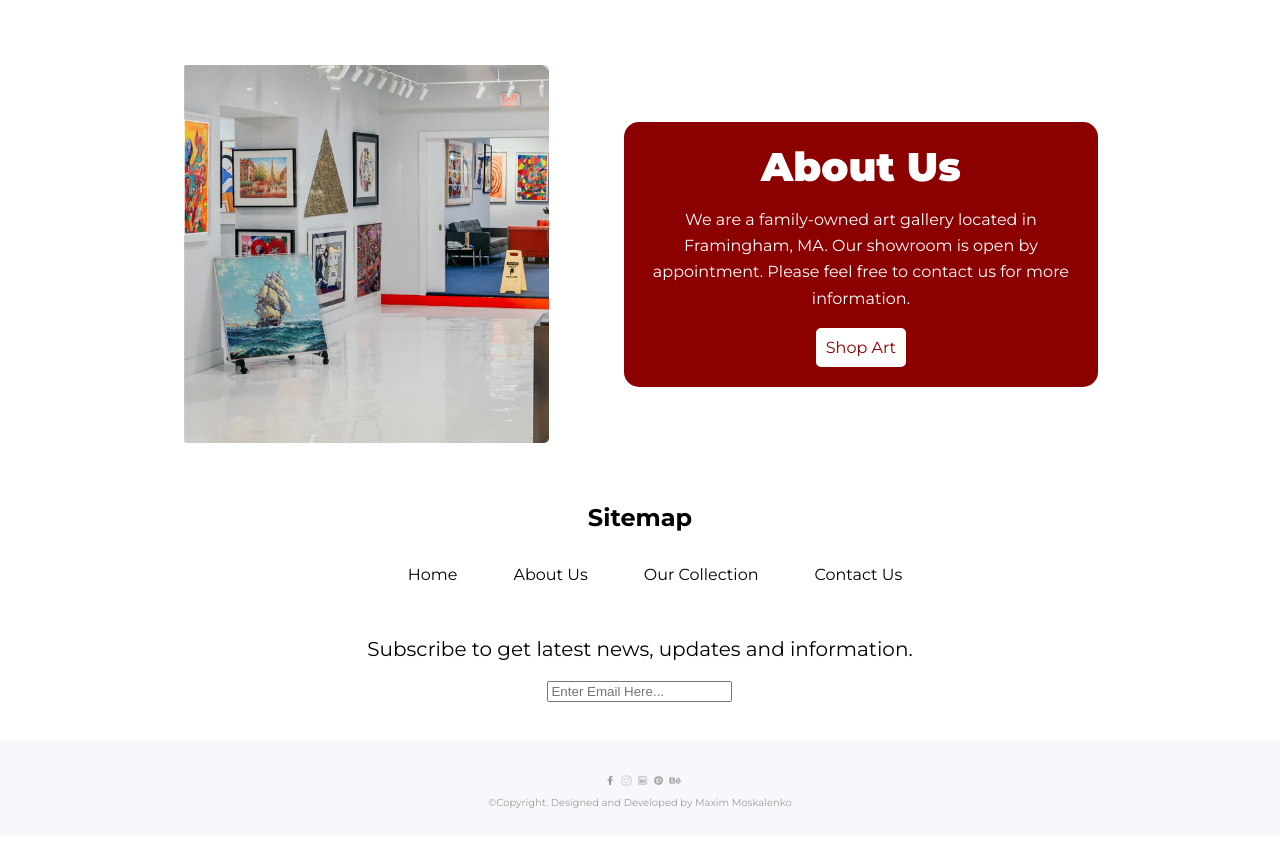
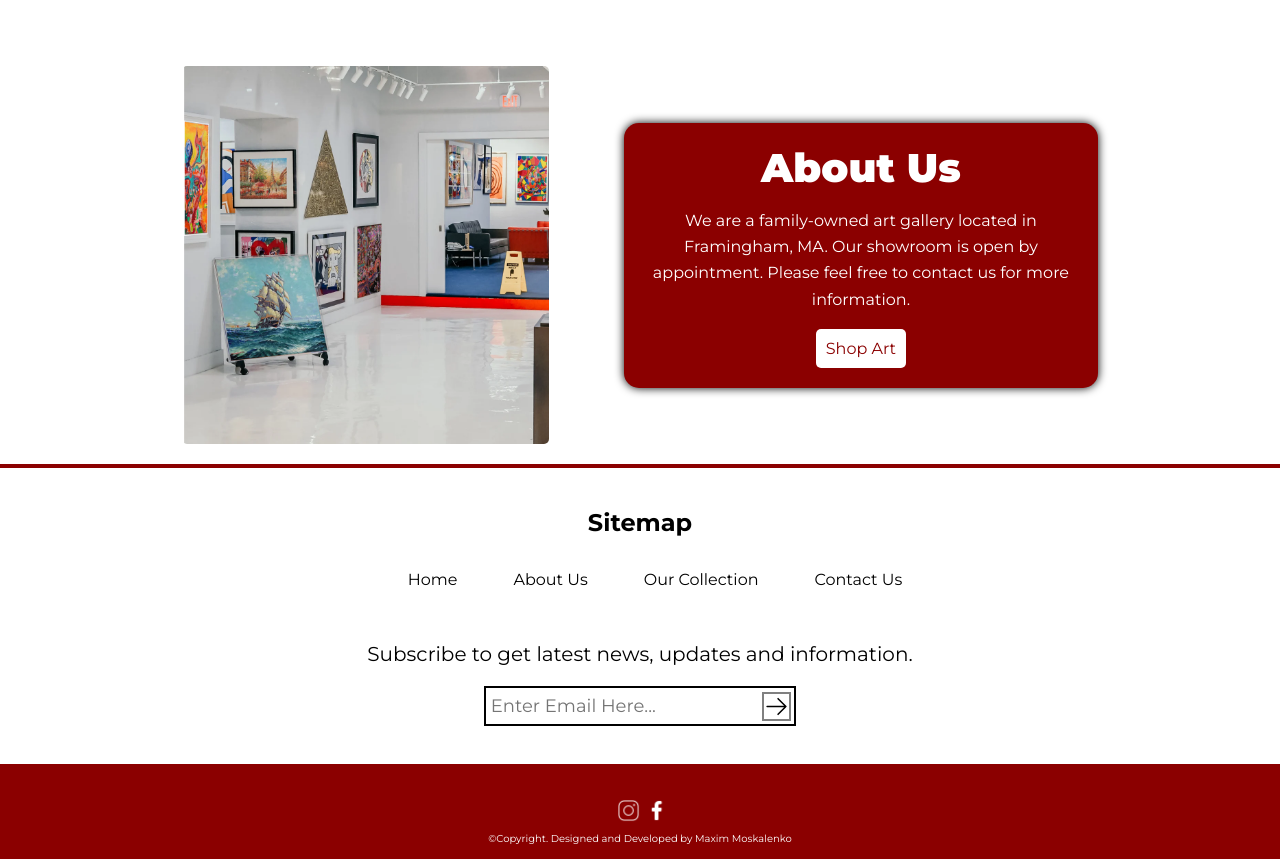
Before and after one commit to MadMax2121/MaksArt, a React (Create React App) app: page /about in a window 1280 px wide. Shown: the part 580-1439 px from the top of the page. Before the commit the page ends 1415 px from the top, so only its background shows below. Built offline with nearby package versions, Linux system fonts and the light colour scheme.

Commit message:
done footer

```diff
--- a/src/About/About.css
+++ b/src/About/About.css
@@ -48,6 +48,12 @@
     border-radius: 15px;
     color: white;
     padding: 20px 10px;
+    box-shadow: 0 0 10px rgba(0, 0, 0, 1);
+    /*Horizontal offset (0): How far to the right the shadow should be.
+    Vertical offset (0): How far down the shadow should be.
+    Blur radius (10px): The larger this value, the more blurred the shadow.
+    Color (rgba(0, 0, 0, 1)): The color of the shadow. The rgba value allows you to set an alpha channel (transparency) for softer shadows.
+*/
 }
 .description > div {
     font-size: 40px;
--- a/src/Footer/Footer.css
+++ b/src/Footer/Footer.css
@@ -20,33 +20,68 @@
 .prefooter_link {
     text-decoration: none;
     color: black;
-    margin-left:30px;
+    margin-left: 30px;
     border: 3px solid transparent;
     border-radius: 5px;
     padding: 10px;
     transition: color 0.4s ease-in-out
+}
+
+.prefooter_link:hover {
+    border-color: rgb(97, 97, 97);
+    opacity: 1;
+}
+
+.email_input {
+    width: 8cm;
+    height: 30px;
+    display: flex;
+    justify-content: space-between;
+    align-items: center;
+    border: 2px solid black;
+    padding: 3px;
+}
+
+
+.email_inp {
+    border: 0px;
+    width: 7cm;
+}
+
+.email_inp[type="text"]:focus {
+    outline: none;
+}
+
+.email_inp[type="text"] {
+    font-size: 18px;
+    font-family: "Montserrat"
+}
+
+.email_input>img {
+    width: 25px;
+    height: 25px;
+    border: 2px solid gray;
+}
+
+.email_input >img:hover {
+    transform: scale(0.8);
+    cursor: pointer;
+
+}
+.socials>img {
+    height: 0.6cm;
+    width: 0.6cm;
+    filter: invert(100%);
+}
+
+.footer {
+    background-color: #8b0000;
+    height: 2.5cm;
+    color: white
 
 }
 
-.prefooter_link:hover {
-    border-color: rgb(97,97,97);
-    opacity: 1;
-}
-.socials > img {
-    height: 0.3cm;
-    width: 0.3cm;
-    filter: invert(71%) sepia(6%) saturate(105%) hue-rotate(349deg) brightness(88%) contrast(85%);
-}
-
-.footer {
-    width: 1440px;
-    background-color: rgb(248,248,252);
-    height: 2.5cm;
-
-}
-
-.footer > p {
-    color: rgb(158,156,154);
+.footer>p {
     text-align: center;
     font-size: 10px;
 }
@@ -58,6 +93,6 @@
 
 }
 
-.socials > img {
+.socials>img {
     margin-left: 5px;
 }
--- a/src/Footer/Footer.js
+++ b/src/Footer/Footer.js
@@ -1,34 +1,47 @@
 import React from 'react'
 import "./Footer.css"
 import { Link } from 'react-router-dom'
+import { useState } from 'react'
 
 function Footer() {
+
+    const [email, setEmail] = useState("");
+
+    const handleInputChange = (event) => {
+        setEmail(event.target.value);
+
+    }
+
+    const clearInput = () => {
+        setEmail('');
+    }
+
     return (
-        <main style={{ paddingTop: "40px" }}>
+        <main style={{ paddingTop: "20px", marginTop: "20px", borderTop: "4px solid #8b0000"}}>
             <div className='prefooter'>
                 <div className='col'>
                     <h2>Sitemap</h2>
-                    <div className='footer_menu'>
-                        <Link className = "prefooter_link" to ="/">Home</Link>
-                        <Link className = "prefooter_link" to = "/about">About Us</Link>
-                        <Link className = "prefooter_link" to = "/collection">Our Collection</Link>
-                        <Link className = "prefooter_link" to = "/contact">Contact Us</Link>
+                    <div className='footer_menu' style={{ margin: "0px" }} onClick={ () => {window.scrollTo(0, 0)}}>
+                        <Link className="prefooter_link" to="/" >Home</Link>
+                        <Link className="prefooter_link" to="/about" >About Us</Link>
+                        <Link className="prefooter_link" to="/collection">Our Collection</Link>
+                        <Link className="prefooter_link" to="/contact">Contact Us</Link>
                     </div>
-                    <p style={{width:"20cm", marginTop: "40px",marginBottom: "20px", fontSize:"20px", textAlign:"center"}}>Subscribe to get latest news, updates and information.</p>
-                    <input type="text" name placeholder='Enter Email Here...'/>
+                    <p style={{ width: "20cm", marginTop: "40px", marginBottom: "20px", fontSize: "20px", textAlign: "center" }}>Subscribe to get latest news, updates and information.</p>
+                    <div className='email_input'>
+                        <input  className = "email_inp" type="text" placeholder='Enter Email Here...' value = {email} onChange={handleInputChange}/>
+                        <img src="/Footer/arrow_right.svg" alt="" onClick = {clearInput}/>
+                    </div>
                 </div>
             </div>
 
             <div className='footer'>
                 <div className='socials'>
-                   <img src="/icons/facebook.png" alt="" />
-                   <img src="/icons/instagram.png" alt="" />
-                   <img src="/icons/linked-in.png" alt="" />
-                   <img src="/icons/pinterest.png" alt="" />
-                   <img src="/icons/behance.png" alt="" />
+                    <img src="/icons/instagram.png" style = {{cursor:"pointer"}} alt="" onClick = {() => {window.open("https://www.instagram.com/maksartgallery/", '_blank', 'noopener,noreferrer')}}/>
+                    <img src="/icons/facebook.png" style = {{cursor:"pointer"}} alt="" onClick = {() => {window.open("https://www.facebook.com/alenamo21/", '_blank', 'noopener,noreferrer')}}/>
                 </div>
                 <p>
-                ©Copyright. Designed and Developed by Maxim Moskalenko
+                    ©Copyright. Designed and Developed by Maxim Moskalenko
                 </p>
             </div>
         </main>
--- a/src/Header/Header.css
+++ b/src/Header/Header.css
@@ -3,7 +3,7 @@
 .main {
   display: flex;
   border-bottom-style: solid;
-  border-bottom-width: 3px;
+  border-bottom-width: 4px;
   border-bottom-color: #8b0000;
   height: 3cm;
   justify-content: space-evenly;
--- a/src/Header/Header.js
+++ b/src/Header/Header.js
@@ -29,7 +29,6 @@ function Header() {
         </button>
         <button className="nav-icon">
           <img className="cart" src="/header/cart.svg" alt="" />
-
         </button>
 
 
```
Also changed, not shown: public/Footer/arrow_right.svg (added).
